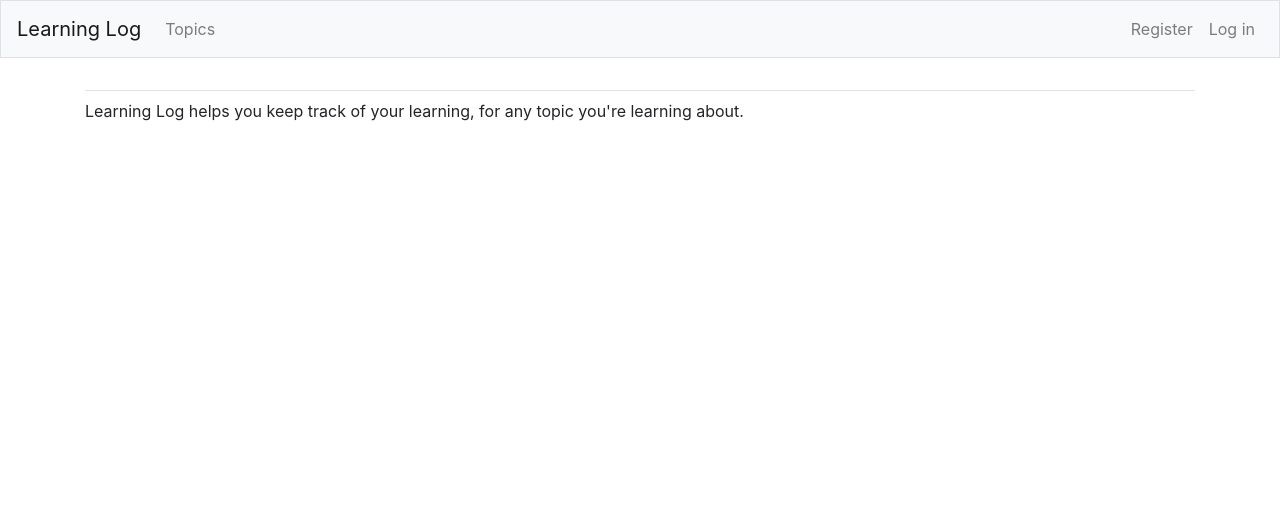
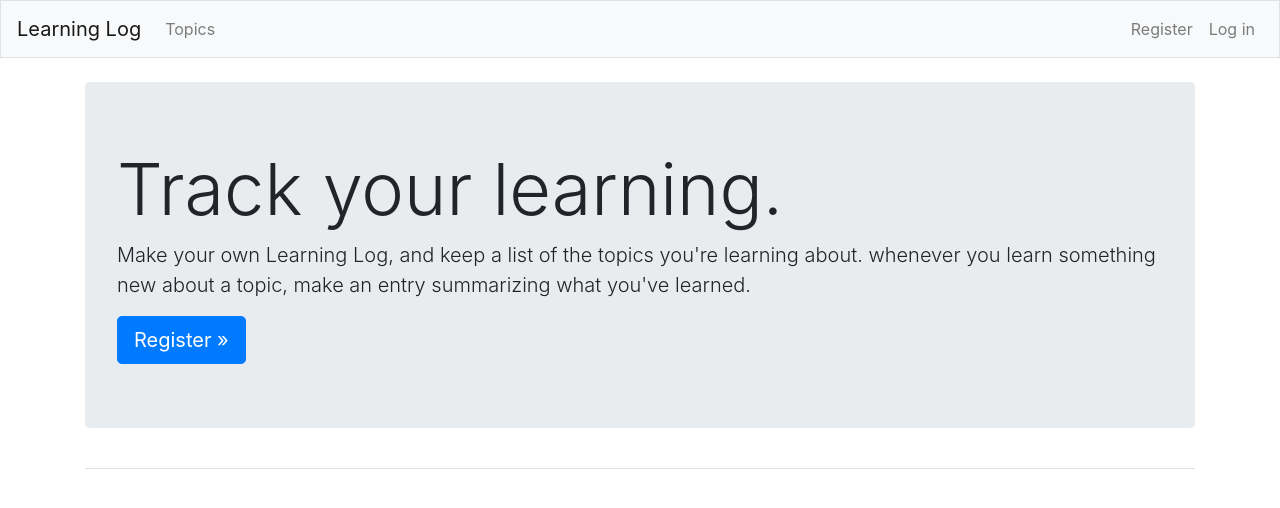
Before and after one commit to carlosadap/learning_log, a Django app: page / in a window 1280 px wide. Shown: the top 508 px of the page. Run offline with Django 3.2, Linux system fonts and the light colour scheme; some libraries are stand-ins or nearby versions.

Commit message:
Style the index page

```diff
--- a/learning_logs/templates/learning_logs/index.html
+++ b/learning_logs/templates/learning_logs/index.html
@@ -1,5 +1,12 @@
 {% extends "learning_logs/base.html" %}
 
-{% block content %}
-  <p>Learning Log helps you keep track of your learning, for any topic you're learning about.</p>
-{% endblock content %}
+{% block page_header %}
+  <div class="jumbotron">
+    <h1 class="display-3">Track your learning.</h1>
+
+    <p class="lead">Make your own Learning Log, and keep a list of the topics you're learning about.
+      whenever you learn something new about a topic, make an entry summarizing what you've learned.</p>
+
+    <a href="{% url 'users:register' %}" class="btn btn-lg btn-primary" role="button">Register &raquo;</a>
+  </div>
+{% endblock page_header %}
```
